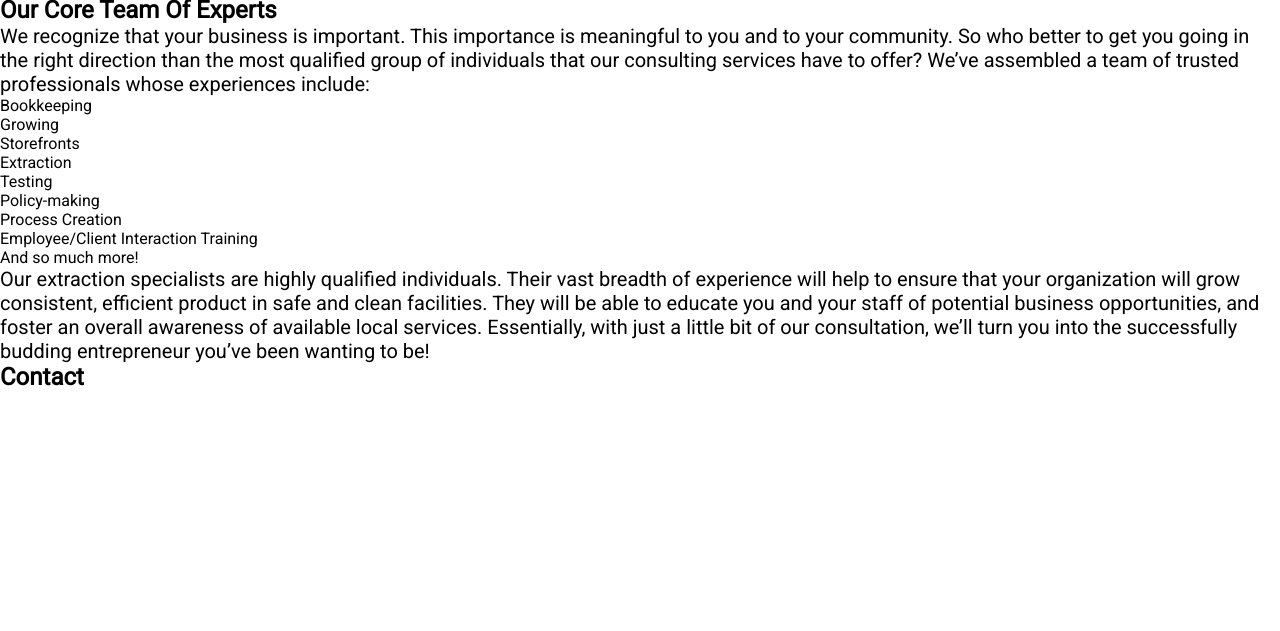
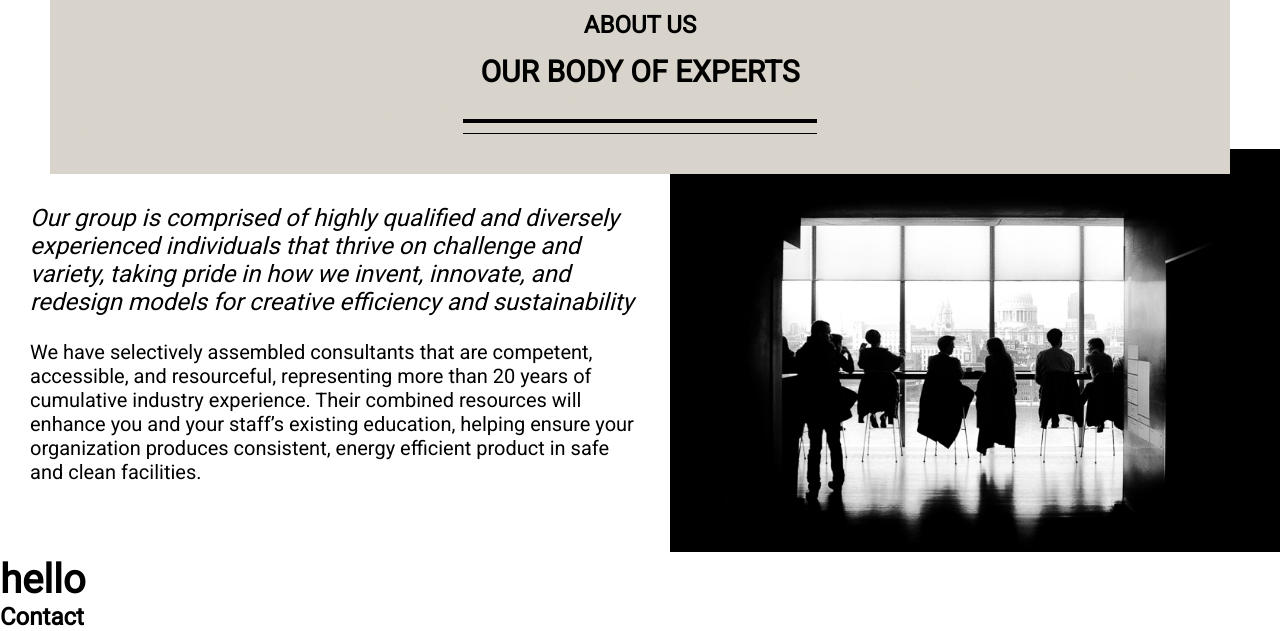
Before and after one commit to JonathanHemnes/epoch2, a Jekyll site: the page built from about.html, in a window 1280 px wide, cut to the strip 904-1535 px from the top of the page. Built offline with Jekyll 4.4.1, drawn with Linux system fonts in a browser that asks for light colours; before the commit the page ends 1295 px from its top, so only the background shows below that.

Commit message:
about us

```diff
--- a/_includes/about_us.html
+++ b/_includes/about_us.html
@@ -1,24 +1,20 @@
-<h4>Our Core Team Of Experts</h4>
-    <div class="core-team">
-        <div class="content">
-            <p>We recognize that your business is important. This importance is meaningful to you and to your community. So
-                who better to get you going in the right direction than the most qualified group of individuals that our
-                consulting services have to offer? We’ve assembled a team of trusted professionals whose experiences include:</p>
-            <ul>
-                <li>Bookkeeping</li>
-                <li>Growing</li>
-                <li>Storefronts</li>
-                <li>Extraction</li>
-                <li>Testing</li>
-                <li>Policy-making</li>
-                <li>Process Creation</li>
-                <li>Employee/Client Interaction Training</li>
-                <li>And so much more!</li>
-            </ul>
-            <p>Our extraction specialists are highly qualified individuals. Their vast breadth of experience will help to ensure
-                that your organization will grow consistent, efficient product in safe and clean facilities. They will be
-                able to educate you and your staff of potential business opportunities, and foster an overall awareness of
-                available local services. Essentially, with just a little bit of our consultation, we’ll turn you into the
-                successfully budding entrepreneur you’ve been wanting to be!</p>
+<div class="section about-us">
+    <div class="header">
+        <h4>ABOUT US</h4>
+        <h3>OUR BODY OF EXPERTS</h3>
+        <hr class="thick">
+        <hr class="thin">
+    </div>
+    <div class="content">
+        <div class="words">
+            <p><span class="emphasis">Our group is comprised of highly qualified and diversely experienced individuals that thrive on
+            challenge and variety, taking pride in how we invent, innovate, and redesign models for creative efficiency and sustainability</span>                <br><br>We have selectively assembled consultants that are competent, accessible, and resourceful, representing
+                more than 20 years of cumulative industry experience. Their combined resources will enhance you and your
+                staff’s existing education, helping ensure your organization produces consistent, energy efficient product
+                in safe and clean facilities.</p>
+        </div>
+        <div class="photo">
+            <img src="{{site.baseurl}}/img/ECS_ABOUT_US.jpg" alt="">
         </div>
     </div>
+</div>
--- /dev/null
+++ b/_includes/core_team.html
@@ -0,0 +1 @@
+<h1>hello</h1>
--- a/_layouts/about.html
+++ b/_layouts/about.html
@@ -7,6 +7,7 @@
   {% include nav_about.html %}
   {% include about_splash.html%}
   {% include about_us.html %}
+  {% include core_team.html %}
   {% include contact.html %}
 </body>
 
--- a/_sass/_about.scss
+++ b/_sass/_about.scss
@@ -7,7 +7,7 @@
     align-items: center;
     justify-content: center;
     background-image: $gold-foil-2-url;
-    background-size: 200%;
+    background-size: 300%;
     background-attachment: fixed;
     background-repeat: repeat;
     background-position: center;
@@ -52,3 +52,46 @@
         }
     }
 }
+
+.about-us {
+    .header {
+        @include angle(before, true, 3deg);
+        background: $white;
+        padding-top: 15px;
+        padding-bottom: 10px;
+        @media screen and (min-width: $screen-sm) {
+            margin-left: 50px;
+            margin-right: 50px;
+            padding-bottom: 10px;
+        }
+    }
+
+    .content {
+        @media screen and (min-width: $screen-sm) {
+            display: flex;
+        }
+
+        .emphasis {
+            font-style: italic;
+            font-size: 24px;
+        }
+
+        .words {
+            width: 100%;
+            @media screen and (min-width: $screen-sm) {
+                width: 50%;
+                padding: 30px;
+            }
+        }
+        .photo {
+            @media screen and (min-width: $screen-sm) {
+                width: 50%;
+                margin-top: -25px;
+
+            }
+            img {
+                    width: 100%;
+                }
+        }
+    }
+}
```
Also changed, not shown: img/ECS_ABOUT_US.jpg (added).
